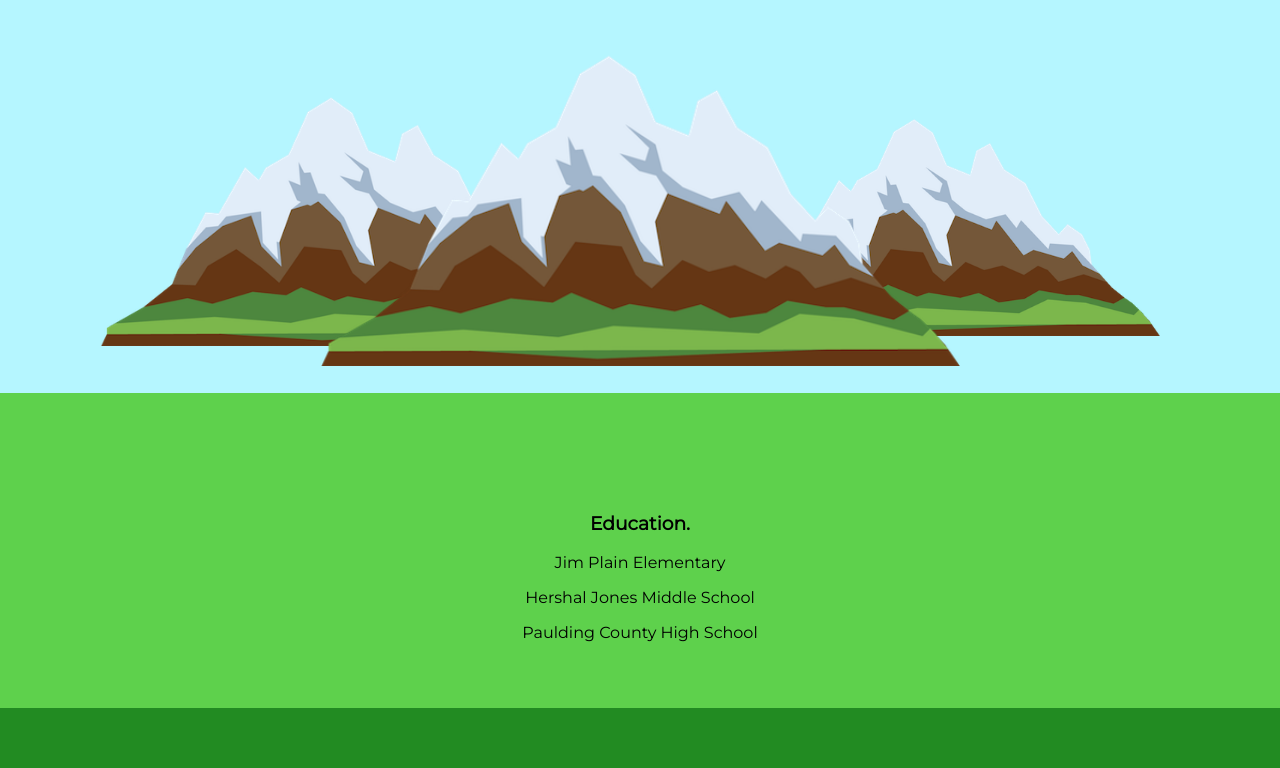
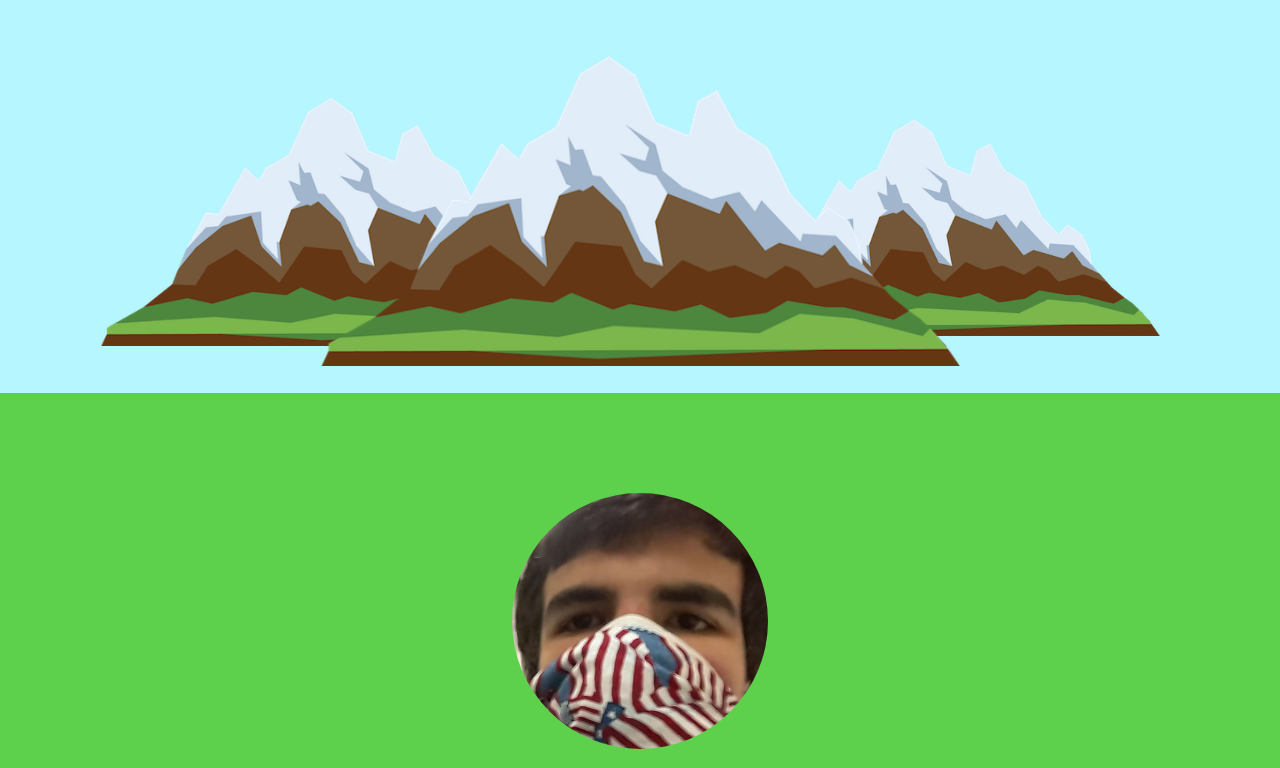
Before and after one commit to CriticalDuplicant/cssmysite, a plain HTML site: page index.html in a window 1280 px wide. Shown: the part 184-952 px from the top of the page. Drawn offline with Linux system fonts and the light colour scheme.

Commit message:
Add files via upload

```diff
--- a/index.html
+++ b/index.html
@@ -26,6 +26,7 @@
 	</div>
 
 	<div class="middle-container1">
+		<img width="20%"  id="profileimage" alt="not a cloud" src="profile.jpeg">
 		<div class="information">
 			<h3>
 				Education.
--- a/styles.css
+++ b/styles.css
@@ -170,3 +170,6 @@ padding-left:40.5%;
 	background-color:dimgray;
 	padding-top:50px;
 }
+#profileimage{
+	border-radius:50%;
+}
```
Also changed, not shown: profile.jpeg (added).
